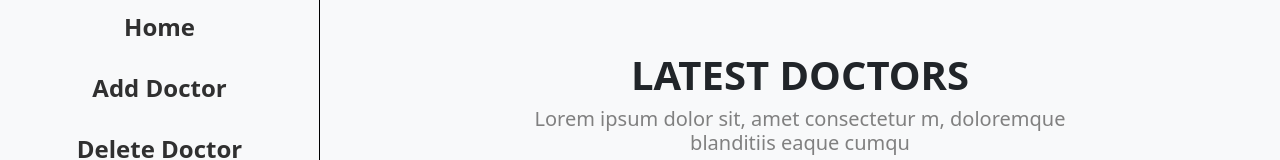
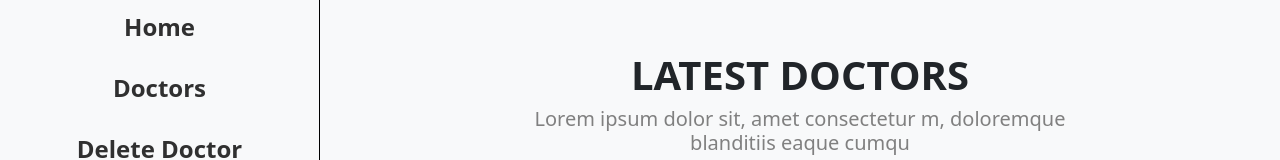
Before and after one commit to benja27/Doctor-Appoinments---Front-End, a React (Vite) app: page / in a window 1280 px wide. Shown: the part 253-413 px from the top of the page. Built offline with nearby package versions, Linux system fonts and the light colour scheme; no server answers.

Commit message:
change 'a' to Link

```diff
--- a/src/components/index_page/side_menu.jsx
+++ b/src/components/index_page/side_menu.jsx
@@ -1,5 +1,6 @@
 import Logout from "../authentication/Logout";
 import { useEffect, useState } from "react";
+import { Link } from "react-router-dom";
 
 function Side_menu() {
   const [isvisible, setIsVisible] = useState(true);
@@ -46,9 +47,12 @@ function Side_menu() {
               </a>
             </section>
             <section>
-              <a href="/add-doctor">
+              <Link to="/add-doctor">
+                <h4 className="h4 fw-bold">Doctors</h4>
+              </Link>
+              {/* <a href="/add-doctor">
                 <h4 className="h4 fw-bold">Add Doctor</h4>
-              </a>
+              </a> */}
             </section>
             <section>
               <a href="/delete-doctor">
```
